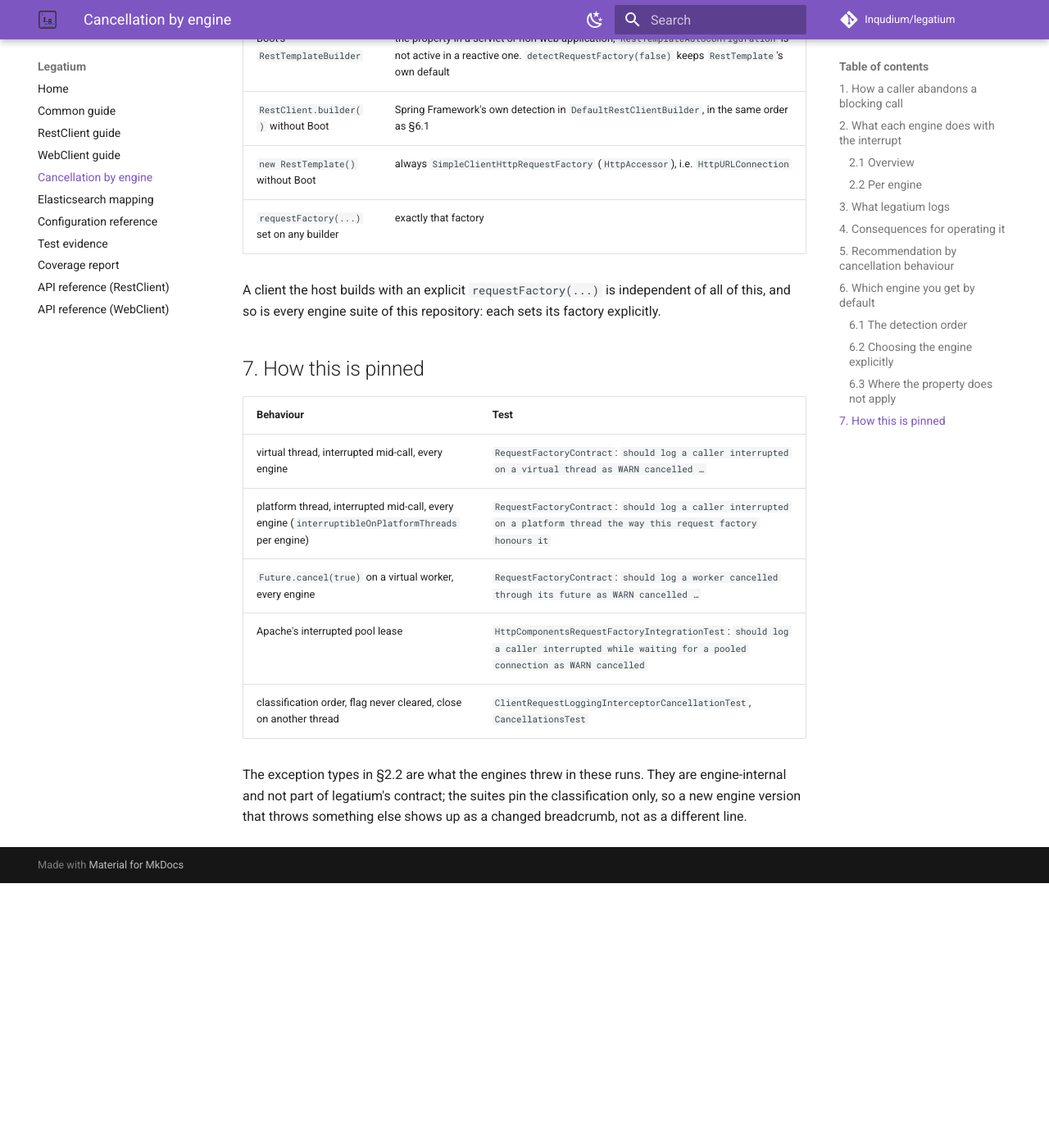
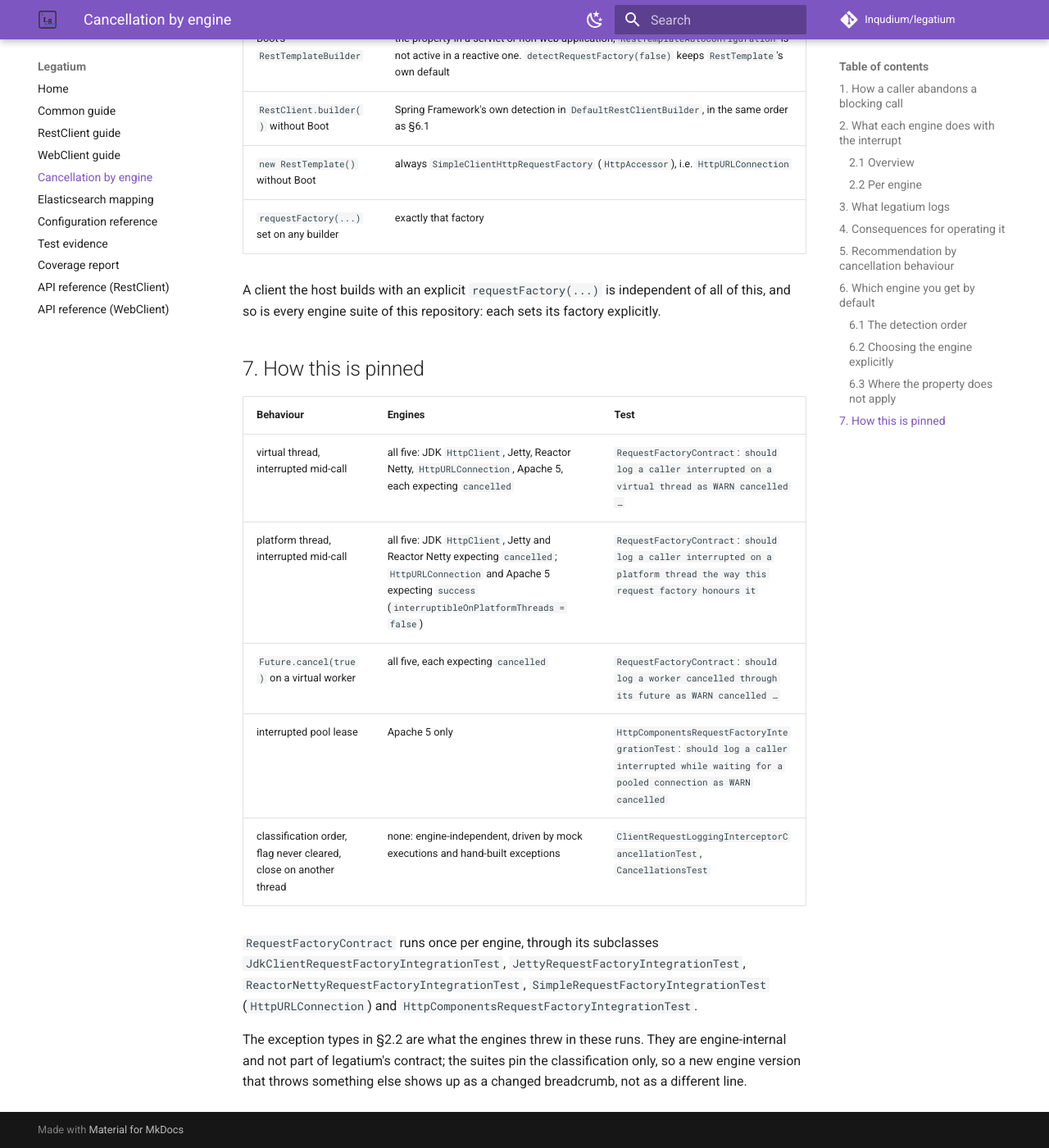
Before and after one commit to Inqudium/legatium, an MkDocs documentation site: the page built from docs/cancellation-by-engine.md, in a window 1280 px wide and 1400 px high, scrolled down 7517 px. Shown: the whole window at 82% size. Built offline with MkDocs 1.6.1 and Material for MkDocs 9.7.7, drawn with Linux system fonts in a browser that asks for light colours; comment, search, counter and statistics services are not loaded; before the commit the page ends 8594 px from its top, so only the background shows below that.

Commit message:
Name the engines each cancellation test covers
Adds an Engines column to §7 of "Cancellation by engine": which engines
each pinned behaviour runs against and what each is expected to log,
and which suite class runs the contract for which engine.

Co-Authored-By: Claude Opus 5.5 <noreply@anthropic.com>

```diff
--- a/docs/cancellation-by-engine.md
+++ b/docs/cancellation-by-engine.md
@@ -197,13 +197,17 @@ is every engine suite of this repository: each sets its factory explicitly.
 
 ## 7. How this is pinned
 
-| Behaviour | Test |
-|---|---|
-| virtual thread, interrupted mid-call, every engine | `RequestFactoryContract`: `should log a caller interrupted on a virtual thread as WARN cancelled …` |
-| platform thread, interrupted mid-call, every engine (`interruptibleOnPlatformThreads` per engine) | `RequestFactoryContract`: `should log a caller interrupted on a platform thread the way this request factory honours it` |
-| `Future.cancel(true)` on a virtual worker, every engine | `RequestFactoryContract`: `should log a worker cancelled through its future as WARN cancelled …` |
-| Apache's interrupted pool lease | `HttpComponentsRequestFactoryIntegrationTest`: `should log a caller interrupted while waiting for a pooled connection as WARN cancelled` |
-| classification order, flag never cleared, close on another thread | `ClientRequestLoggingInterceptorCancellationTest`, `CancellationsTest` |
+| Behaviour | Engines | Test |
+|---|---|---|
+| virtual thread, interrupted mid-call | all five: JDK `HttpClient`, Jetty, Reactor Netty, `HttpURLConnection`, Apache 5, each expecting `cancelled` | `RequestFactoryContract`: `should log a caller interrupted on a virtual thread as WARN cancelled …` |
+| platform thread, interrupted mid-call | all five: JDK `HttpClient`, Jetty and Reactor Netty expecting `cancelled`; `HttpURLConnection` and Apache 5 expecting `success` (`interruptibleOnPlatformThreads = false`) | `RequestFactoryContract`: `should log a caller interrupted on a platform thread the way this request factory honours it` |
+| `Future.cancel(true)` on a virtual worker | all five, each expecting `cancelled` | `RequestFactoryContract`: `should log a worker cancelled through its future as WARN cancelled …` |
+| interrupted pool lease | Apache 5 only | `HttpComponentsRequestFactoryIntegrationTest`: `should log a caller interrupted while waiting for a pooled connection as WARN cancelled` |
+| classification order, flag never cleared, close on another thread | none: engine-independent, driven by mock executions and hand-built exceptions | `ClientRequestLoggingInterceptorCancellationTest`, `CancellationsTest` |
+
+`RequestFactoryContract` runs once per engine, through its subclasses `JdkClientRequestFactoryIntegrationTest`,
+`JettyRequestFactoryIntegrationTest`, `ReactorNettyRequestFactoryIntegrationTest`,
+`SimpleRequestFactoryIntegrationTest` (`HttpURLConnection`) and `HttpComponentsRequestFactoryIntegrationTest`.
 
 The exception types in §2.2 are what the engines threw in these runs. They are engine-internal and
 not part of legatium's contract; the suites pin the classification only, so a new engine version that
```
